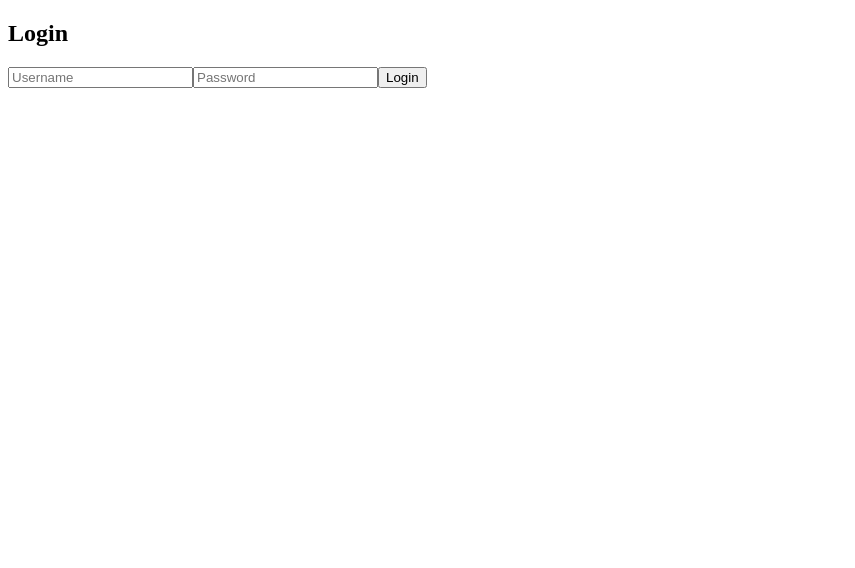
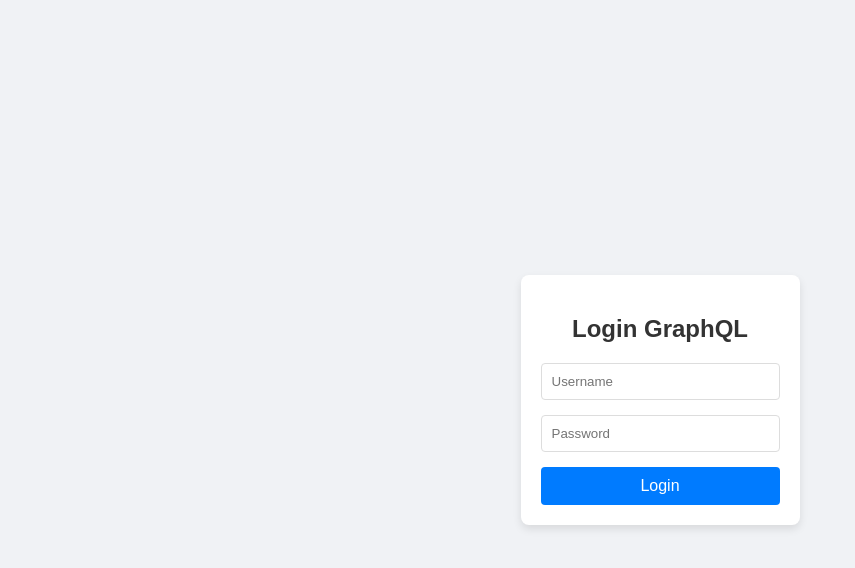
Before and after one commit to ChristopherPalloArias/frontend-GraphQL, a React (Create React App) app: page /login in a window 1280 px wide. Shown: the top 568 px of the page, without its empty margins (0-855 px from the left). Built offline with nearby package versions, Linux system fonts and the light colour scheme.

Commit message:
Add Styles

```diff
--- a/src/App.css
+++ b/src/App.css
@@ -1,38 +1,67 @@
+body {
+  margin: 0;
+  font-family: Arial, sans-serif;
+  background-color: #f0f2f5;
+  display: flex;
+  justify-content: center;
+  align-items: center;
+  height: 100vh;
+}
+
 .App {
+  width: 100%;
+  max-width: 400px;
+  padding: 20px;
+  background: #fff;
+  box-shadow: 0 4px 8px rgba(0, 0, 0, 0.1);
+  border-radius: 8px;
+}
+
+h2 {
+  text-align: center;
+  color: #333;
+}
+
+form {
+  display: flex;
+  flex-direction: column;
+}
+
+input {
+  margin-bottom: 15px;
+  padding: 10px;
+  border: 1px solid #ddd;
+  border-radius: 4px;
+}
+
+button {
+  padding: 10px;
+  border: none;
+  border-radius: 4px;
+  background-color: #007bff;
+  color: white;
+  cursor: pointer;
+  font-size: 16px;
+}
+
+button:hover {
+  background-color: #0056b3;
+}
+
+.error {
+  color: red;
   text-align: center;
 }
 
-.App-logo {
-  height: 40vmin;
-  pointer-events: none;
+.success {
+  color: green;
+  text-align: center;
 }
 
-@media (prefers-reduced-motion: no-preference) {
-  .App-logo {
-    animation: App-logo-spin infinite 20s linear;
-  }
+.dashboard {
+  text-align: center;
 }
 
-.App-header {
-  background-color: #282c34;
-  min-height: 100vh;
-  display: flex;
-  flex-direction: column;
-  align-items: center;
-  justify-content: center;
-  font-size: calc(10px + 2vmin);
-  color: white;
+.dashboard button {
+  margin-top: 20px;
 }
-
-.App-link {
-  color: #61dafb;
-}
-
-@keyframes App-logo-spin {
-  from {
-    transform: rotate(0deg);
-  }
-  to {
-    transform: rotate(360deg);
-  }
-}
--- a/src/App.js
+++ b/src/App.js
@@ -4,6 +4,7 @@
 import client from './apollo';
 import Login from './Login';
 import Dashboard from './Dashboard';
+import './App.css';
 
 function App() {
   const [isLoggedIn, setLoggedIn] = useState(false);
--- a/src/Dashboard.js
+++ b/src/Dashboard.js
@@ -2,9 +2,8 @@
 
 const Dashboard = ({ onLogout }) => {
   return (
-    <div>
-      <h2>Welcome to the Dashboard!</h2>
-      <p>This is a protected route.</p>
+    <div className="dashboard">
+      <h2>Bienvenido al Sistema de GraphQL</h2>
       <button onClick={onLogout}>Logout</button>
     </div>
   );
--- a/src/Login.js
+++ b/src/Login.js
@@ -35,7 +35,7 @@
 
   return (
     <div>
-      <h2>Login</h2>
+      <h2>Login GraphQL</h2>
       <form onSubmit={handleSubmit}>
         <input
           type="text"
@@ -51,7 +51,7 @@
         />
         <button type="submit">Login</button>
       </form>
-      {error && <p>{error}</p>}
+      {error && <p className="error">{error}</p>}
     </div>
   );
 };
```
